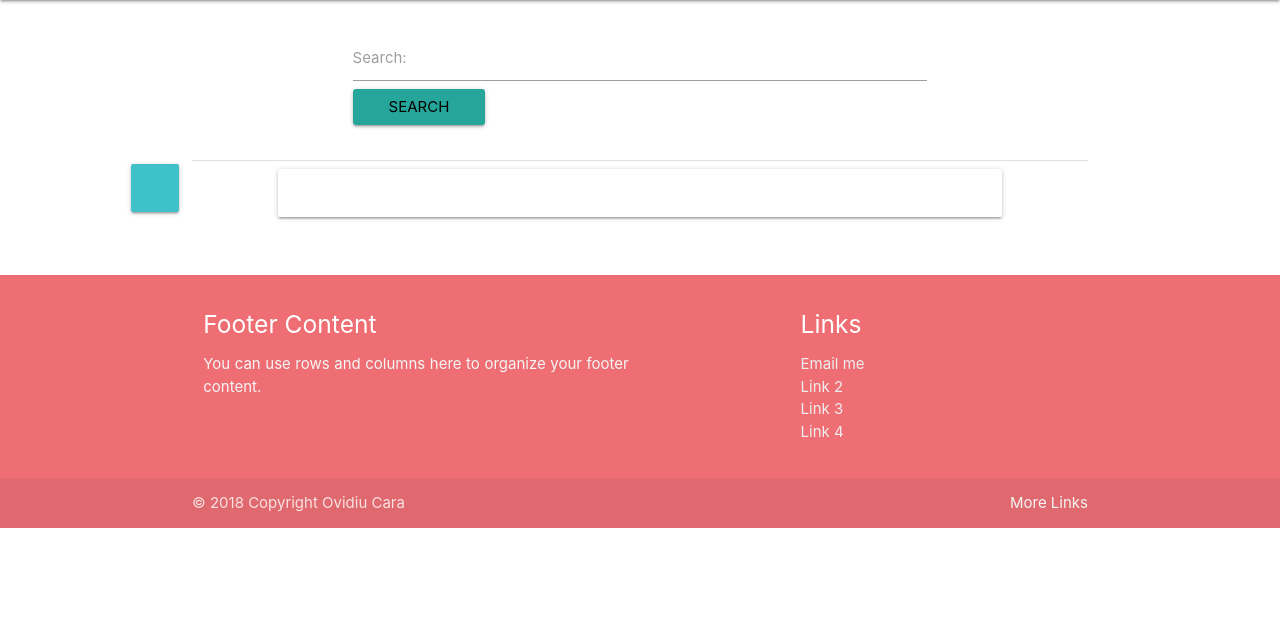
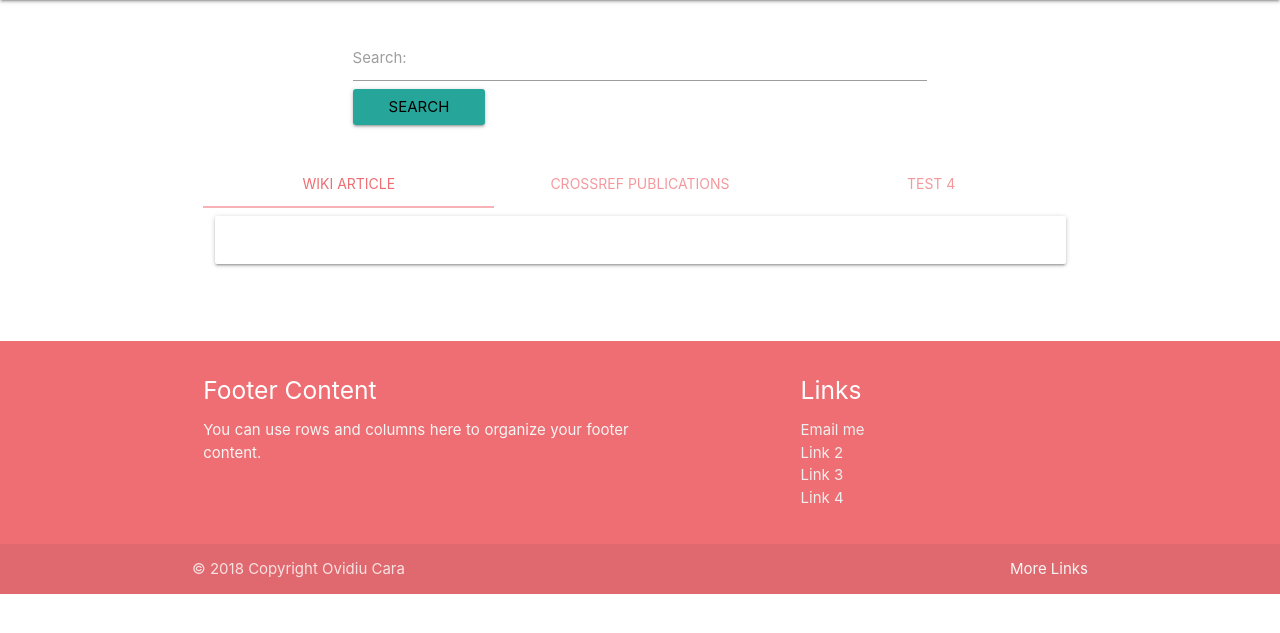
Before and after one commit to rephlexions/RAVE, a Django app: page /view/?page=Post-Impressionism in a window 1280 px wide. Shown: the part 64-697 px from the top of the page. Run offline with Django 3.2, Linux system fonts and the light colour scheme; data that the repository does not hold is empty; some libraries are stand-ins or nearby versions.

Commit message:
UI changes to the Viewer Tabs instead of cards

```diff
--- a/static/css/viewer.css
+++ b/static/css/viewer.css
@@ -3,20 +3,25 @@ h2.section{
     width: 100%;
 
 }
+
 h3{
     clear: both;
 }
+#wiki-data{
+    font-size: medium;
+}
+/*Crossref Publications*/
 
 /* Table of Contents */
 #toc-card {
     position: fixed;
-    float: left;
+   /* float: left;
     right: 80%;
-    top: 15%;
-    clear: right;
-    margin-left: 1%;
-    margin-right: 6%;
-    font-size: small;
+    top: 14%;
+    clear: both;
+    margin-left: 5%;
+    margin-right: 6%;*/
+    font-size: 1em;
     margin-top: 8.4%;
     background-color: #3fc1c9;
     overflow: hidden;
--- a/static/js/form-jquery.js
+++ b/static/js/form-jquery.js
@@ -1,8 +1,6 @@
 $(document).ready(function(){
     $('input.autocomplete').autocomplete({
       data: {
-        "Action painting": null,
-        "Afrofuturism": null,
         "Art movement":null,
         "Art periods":null,
         "List of art movements":null,
@@ -231,6 +229,8 @@ $(document).ready(function(){
         "Woodlands style":null,
         "Zenitism":null,
         "Zero (art)":null,
+          // TODO Keep this or not?
+        /*
         "Category:Art movements by country":null,
         "Category:Baroque art":null,
         "Category:Rococo art":null,
@@ -293,6 +293,7 @@ $(document).ready(function(){
         "Category:Underground comix":null,
         "Category:Vienna Secession":null,
         "Category:Art movement stubs":null
+        */
       },
       limit:5
     });
--- a/static/js/home-jquery.js
+++ b/static/js/home-jquery.js
@@ -10,8 +10,6 @@ $('document').ready(function () {
         });
     });
 });
-
-
 
 /*
 
--- a/static/js/viewer-jquery.js
+++ b/static/js/viewer-jquery.js
@@ -1,10 +1,20 @@
 $('document').ready(function () {
+    //Get page name
+    var vars = [], hash;
+    var hashes = window.location.href.slice(window.location.href.indexOf('?') + 1).split('&');
+    for(var i = 0; i < hashes.length; i++){
+        hash = hashes[i].split('=');
+        vars.push(hash[0]);
+        vars[hash[0]] = hash[1];
+    }
+    var pagename = vars['page'];
+    $('div.mw-parser-output').prepend('<h2 id="pagetitle"></h2>');
+    $('#pagetitle').text(pagename);
 
    var parsed_data = JSON.parse(json_page_data);
     $("#wiki-data").html(parsed_data);
 
-    //$('p').addClass("flow-text");
-
+    $('#wiki-data').addClass("flow-text");
     $('a[title]').each(function(){
         this.href = this.href.replace("/wiki/", "/view/?page=");
     });
@@ -60,7 +70,7 @@ $('document').ready(function () {
     //Get bigger images
     $('img[src]').each(function () {
         var patt = new RegExp('(\\/\\d\\w+-)');
-        this.src = this.src.replace(patt, '/500px-');
+        this.src = this.src.replace(patt, '/600px-');
     });
 
     $('a.image').each(function () {
@@ -75,7 +85,9 @@ $('document').ready(function () {
 
     //Initialize Materialize effects
     $('.scrollspy').scrollSpy();
-    //$('.materialboxed').materialbox();
+    $('.materialboxed').materialbox();
+    $('.collapsible').collapsible();
+    $('.tabs').tabs();
     //$('.parallax').parallax();
 
 });
--- a/templates/home.html
+++ b/templates/home.html
@@ -333,8 +333,8 @@
         </div>
 
         <div class="row">
-            <div class="col s1  m3 l3 push-l5 push-s4 push-m5">
-                <a href="#" id="load"><i class="waves-effect material-icons large ">expand_more</i></a>
+            <div class="col s1  m3 l2 push-l5 push-s4 push-m5">
+                <a href="#" id="load"><i class="waves-circle material-icons medium ">arrow_drop_down_circle</i></a>
             </div>
         </div>
     </div>
--- a/templates/viewer.html
+++ b/templates/viewer.html
@@ -2,25 +2,102 @@
 
 {% block content %}
 {% include "form.html" %}
-    <div class="divider"></div>
-    <div>
-        <div class="row">
-            <div class="col s12 m6 l10 offset-l1">
+
+    <div class="row">
+        <div class="col s12">
+          <ul class="tabs">
+            <li class="tab col s4"><a class="active" href="#test1">Wiki Article</a></li>
+            <li class="tab col s4"><a href="#test2">Crossref Publications</a></li>
+            <li class="tab col s4"><a href="#test4">Test 4</a></li>
+          </ul>
+        </div>
+            <div id="test1" class="col s12">
+                <div class="col s12 m12 l12">
               <div class="card-panel white">
                 <div class="" id="wiki-data">
                 </div>
               </div>
             </div>
-            <div class="col m2 l2 hide-on-small-and-down">
-                <div class="card-panel " id="toc-card">
-                    <div id="scrollspy-table" class=""></div>
-                </div>
             </div>
+            <div id="test2" class="col s12">
+                <div class="col s12 m6  l6 push-l3" id="crossref-pub">
+                <ul class="collapsible">
+                    <li class="">
+                      <div class="collapsible-header"><i class="material-icons">book</i>First</div>
+                      <div class="collapsible-body"><span>Lorem ipsum dolor sit amet.</span></div>
+                    </li>
+                    <li>
+                      <div class="collapsible-header"><i class="material-icons">book</i>Second</div>
+                      <div class="collapsible-body"><span>Lorem ipsum dolor sit amet.</span></div>
+                    </li>
+                    <li>
+                      <div class="collapsible-header"><i class="material-icons">book</i>Third</div>
+                      <div class="collapsible-body"><span>Lorem ipsum dolor sit amet.</span></div>
+                    </li>
+                     <li>
+                      <div class="collapsible-header"><i class="material-icons">book</i>Third</div>
+                      <div class="collapsible-body"><span>Lorem ipsum dolor sit amet.</span></div>
+                    </li>
+                     <li>
+                      <div class="collapsible-header"><i class="material-icons">book</i>Third</div>
+                      <div class="collapsible-body"><span>Lorem ipsum dolor sit amet.</span></div>
+                    </li>
+                     <li>
+                      <div class="collapsible-header"><i class="material-icons">book</i>Third</div>
+                      <div class="collapsible-body"><span>Lorem ipsum dolor sit amet.</span></div>
+                    </li>
+                </ul>
+            </div>
+            </div>
+            <div id="test4" class="col s12">
+                <div class="col s12 m6  l6 push-l3" id="crossref-pub">
+                <ul class="collapsible">
+                    <li class="">
+                      <div class="collapsible-header"><i class="material-icons">book</i>First</div>
+                      <div class="collapsible-body"><span>Lorem ipsum dolor sit amet.</span></div>
+                    </li>
+                    <li>
+                      <div class="collapsible-header"><i class="material-icons">book</i>Second</div>
+                      <div class="collapsible-body"><span>Lorem ipsum dolor sit amet.</span></div>
+                    </li>
+                    <li>
+                      <div class="collapsible-header"><i class="material-icons">book</i>Third</div>
+                      <div class="collapsible-body"><span>Lorem ipsum dolor sit amet.</span></div>
+                    </li>
+                     <li>
+                      <div class="collapsible-header"><i class="material-icons">book</i>Third</div>
+                      <div class="collapsible-body"><span>Lorem ipsum dolor sit amet.</span></div>
+                    </li>
+                     <li>
+                      <div class="collapsible-header"><i class="material-icons">book</i>Third</div>
+                      <div class="collapsible-body"><span>Lorem ipsum dolor sit amet.</span></div>
+                    </li>
+                     <li>
+                      <div class="collapsible-header"><i class="material-icons">book</i>Third</div>
+                      <div class="collapsible-body"><span>Lorem ipsum dolor sit amet.</span></div>
+                    </li>
+                </ul>
+            </div>
+            </div>
+    </div>
+    <div class="row">
+
+
+
+
         </div>
-    </div>
+
     <script type="text/javascript">
         var json_page_data = {{ json_data| safe }};
     </script>
     <script type="text/javascript" src="{% static "js/viewer-jquery.js" %}"></script>
 
 {% endblock content %}
+<!--
+<div class="col m2 hide-on-small-and-down pull-l3">
+                <div class="card-panel " id="toc-card">
+                    <div id="scrollspy-table" class=""></div>
+                </div>
+            </div>
+
+-->
```
